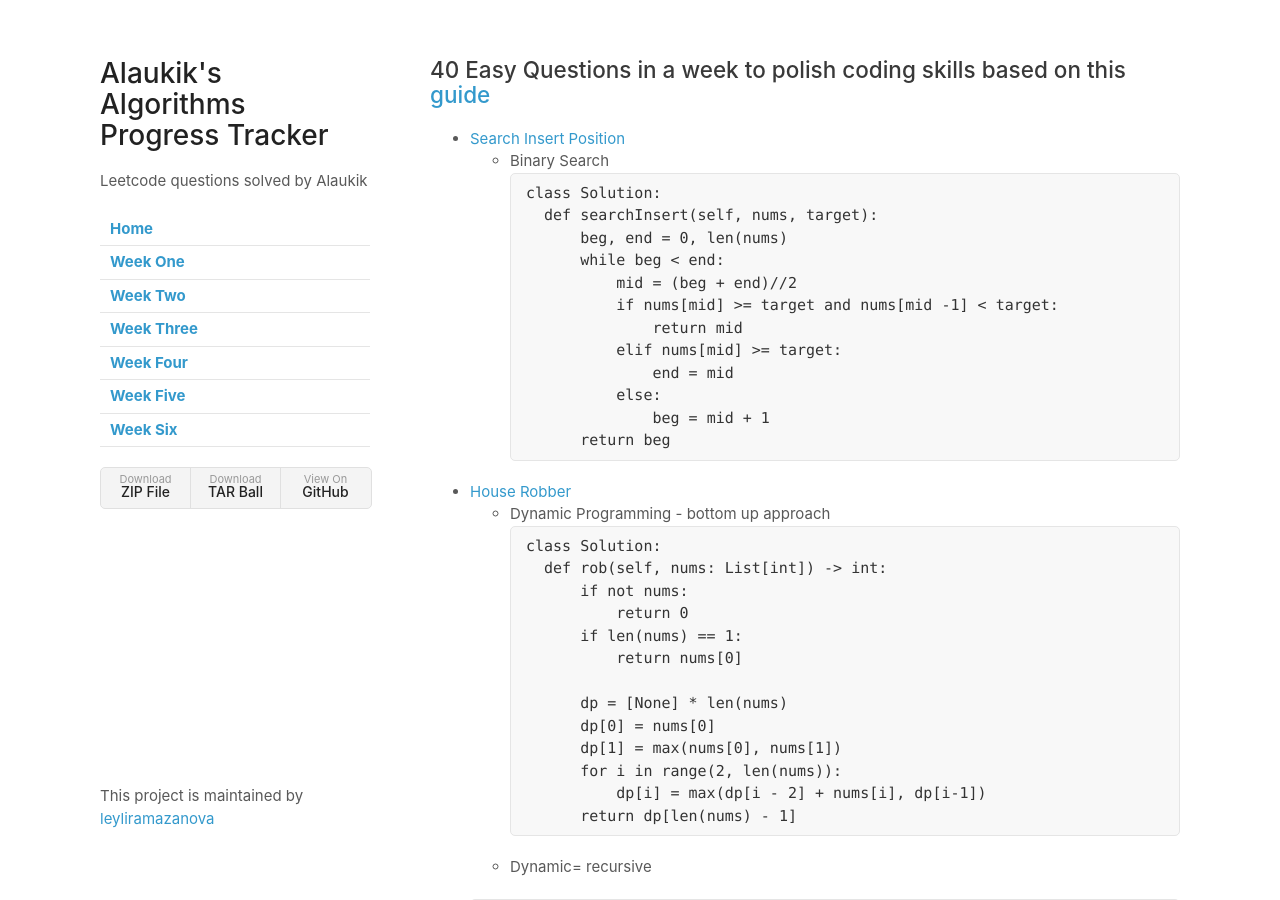
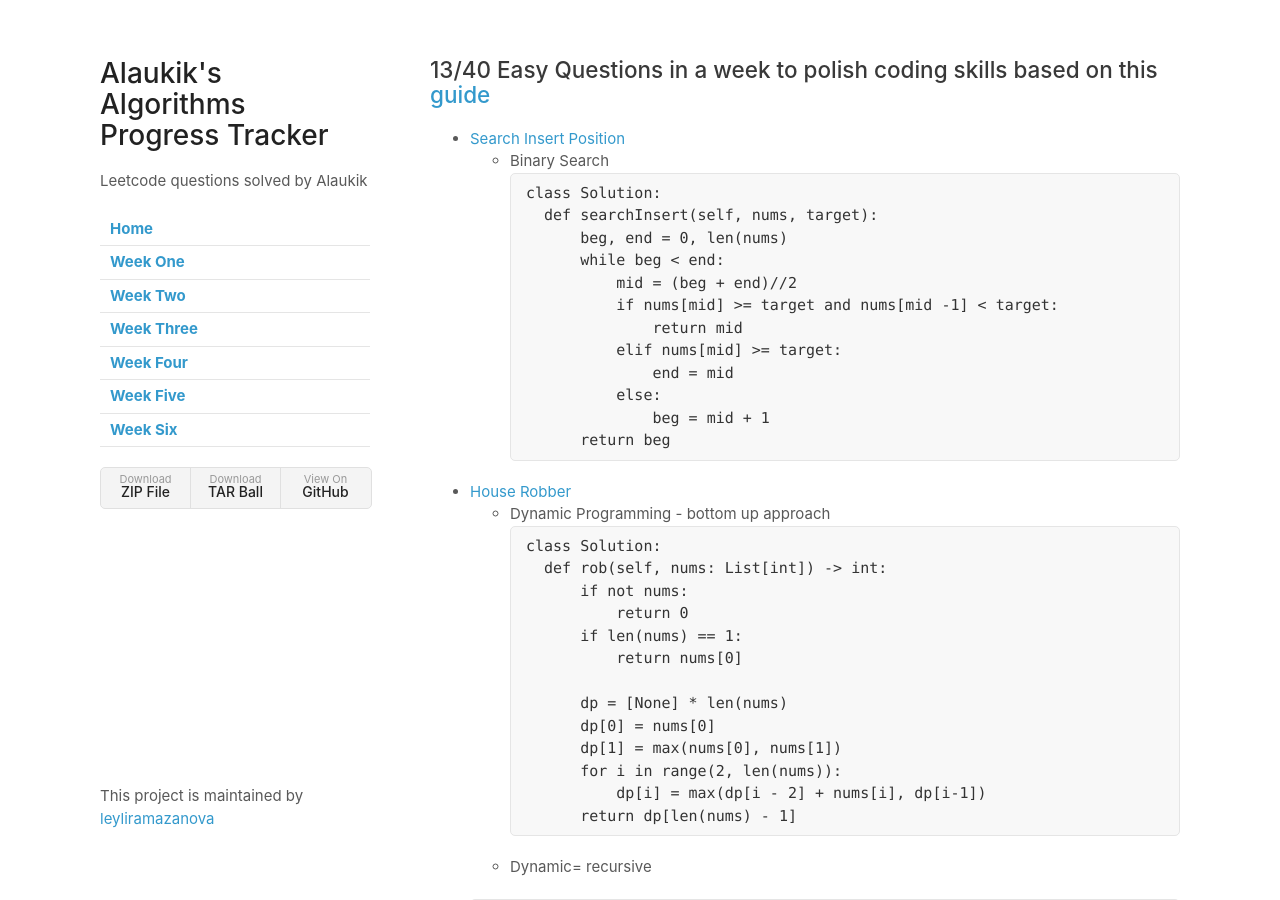
Before and after one commit to leyliramazanova/Five-Weeks-of-Leet-Code, a Jekyll site: the page built from weekFive.md, in a window 1280 px wide and 900 px high. Built offline with Jekyll 4.4.1, drawn with Linux system fonts in a browser that asks for light colours; our own code applies the rules of GitHub Pages for plain Markdown files.

Commit message:
Update weekFive.md

```diff
--- a/weekFive.md
+++ b/weekFive.md
@@ -1,4 +1,4 @@
-## 40 Easy Questions in a week to polish coding skills based on this [guide](https://learntocodetogether.com/top-150-leetcodes-best-practice-problems/)
+## 13/40 Easy Questions in a week to polish coding skills based on this [guide](https://learntocodetogether.com/top-150-leetcodes-best-practice-problems/)
 
 
 - [Search Insert Position](https://leetcode.com/problems/search-insert-position/submissions/)
```
